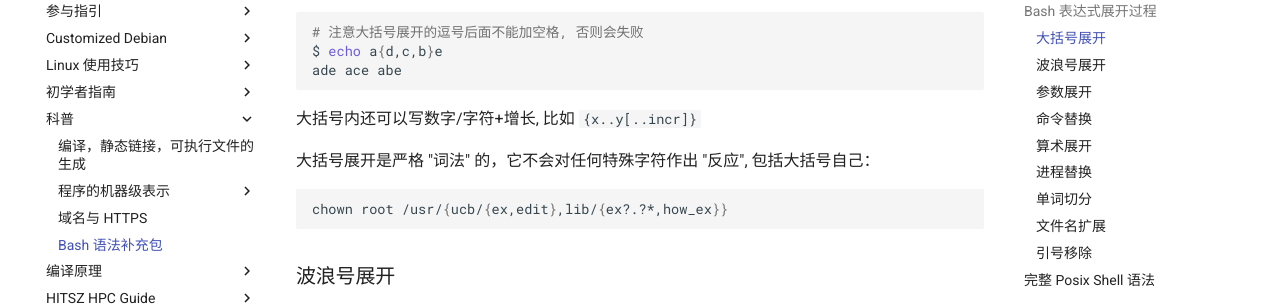
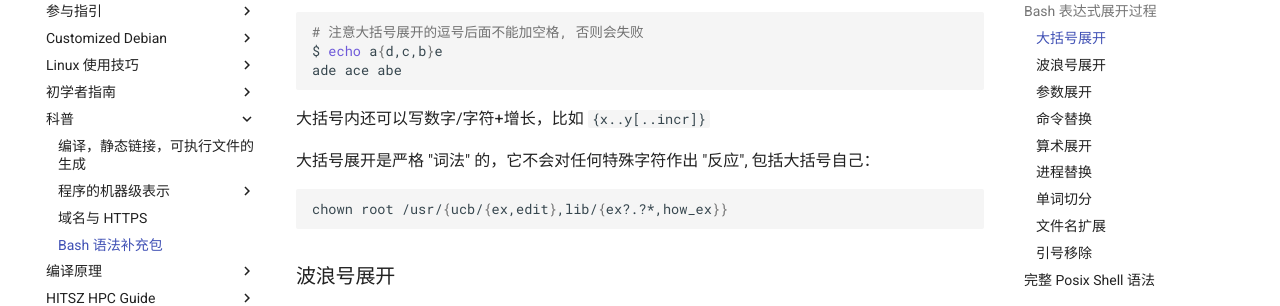
Before and after one commit to hitszosa/wiki, an MkDocs documentation site: the page built from docs/popular-science/bash-dlc.md, in a window 1280 px wide and 900 px high, scrolled down 2241 px. Shown: the part 151-457 px from the top of the window. Built offline with MkDocs 1.6.1 and Material for MkDocs 9.7.7, drawn with Linux system fonts in a browser that asks for light colours; comment, search, counter and statistics services are not loaded.

Commit message:
fix: typo

````diff
--- a/docs/popular-science/bash-dlc.md
+++ b/docs/popular-science/bash-dlc.md
@@ -91,7 +91,7 @@ $ echo a{d,c,b}e
 ade ace abe
 ```
 
-大括号内还可以写数字/字符+增长, 比如 `{x..y[..incr]}`
+大括号内还可以写数字/字符+增长，比如 `{x..y[..incr]}`
 
 大括号展开是严格 "词法" 的，它不会对任何特殊字符作出 "反应", 包括大括号自己：
 
````
